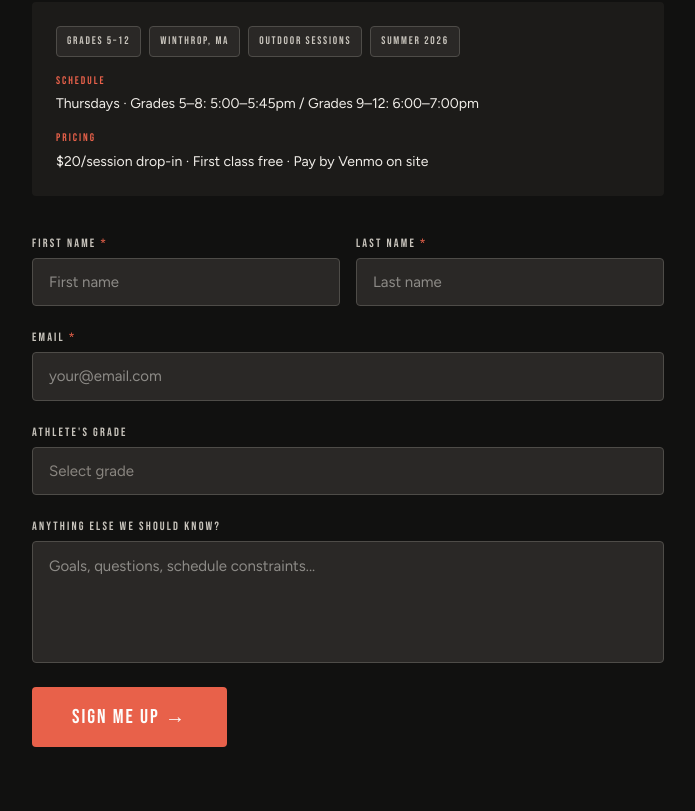
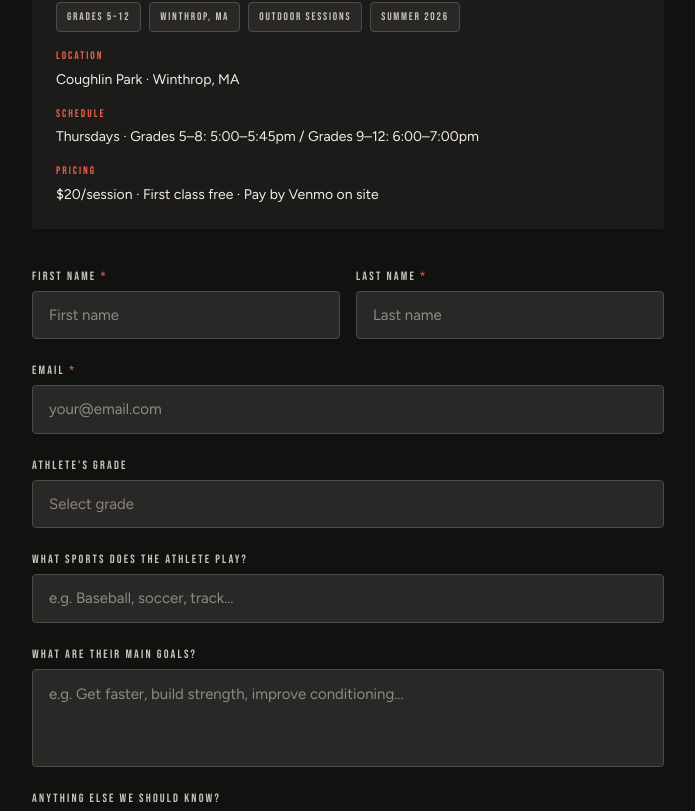
Before and after one commit to calliedepina-11/have-fun-athletics-site, a Next.js app: page /register in a window 1280 px wide. Shown: the part 371-1182 px from the top of the page, without its empty margins (292-987 px from the left). Built offline with nearby package versions, Linux system fonts and the light colour scheme.

Commit message:
Add location, new form questions, updated copy

```diff
--- a/app/programs/page.tsx
+++ b/app/programs/page.tsx
@@ -88,11 +88,16 @@ export default function ProgramsPage() {
                 </p>
               ))}
             </div>
-            {(prog.schedule || prog.pricing) && (
+            {(prog.location || prog.schedule || prog.pricing) && (
               <div
                 className="mb-5 p-4 rounded-sm"
                 style={{ background: "var(--d800)", borderLeft: "3px solid var(--coral)" }}
               >
+                {prog.location && (
+                  <p className="text-sm leading-relaxed mb-1" style={{ color: "var(--l200)" }}>
+                    <span style={{ color: "var(--g400)" }}>Location: </span>{prog.location}
+                  </p>
+                )}
                 {prog.schedule && (
                   <p className="text-sm leading-relaxed mb-1" style={{ color: "var(--l200)" }}>
                     <span style={{ color: "var(--g400)" }}>Schedule: </span>{prog.schedule}
--- a/app/register/page.tsx
+++ b/app/register/page.tsx
@@ -19,6 +19,8 @@ export default function RegisterPage() {
     lastName: "",
     email: "",
     grade: "",
+    sports: "",
+    goals: "",
     notes: "",
   });
 
@@ -67,7 +69,7 @@ export default function RegisterPage() {
               Sign Up.
             </h1>
             <p className="text-[15px] leading-[1.65]" style={{ color: "var(--g400)" }}>
-              {prog.description.split("\n\n")[0]} Sign up isn't required, but we love to get to know our athletes so we can tailor our programs.
+              Sign up below — we love to get to know our athletes so we can tailor our programs. First session is on us.
             </p>
           </div>
 
@@ -89,6 +91,17 @@ export default function RegisterPage() {
                 </span>
               ))}
             </div>
+            {prog.location && (
+              <div>
+                <span
+                  className="block text-[11px] tracking-[0.18em] uppercase mb-1"
+                  style={{ fontFamily: "var(--font-bebas)", color: "var(--coral)" }}
+                >
+                  Location
+                </span>
+                <p className="text-[14px]" style={{ color: "var(--l200)" }}>{prog.location}</p>
+              </div>
+            )}
             {prog.schedule && (
               <div>
                 <span
@@ -179,13 +192,41 @@ export default function RegisterPage() {
                 />
               </Field>
 
-              {/* Notes */}
+              {/* Sports */}
+              <Field label="What sports does the athlete play?">
+                <Input
+                  value={form.sports}
+                  onChange={(v) => set("sports", v)}
+                  placeholder="e.g. Baseball, soccer, track..."
+                />
+              </Field>
+
+              {/* Goals */}
+              <Field label="What are their main goals?">
+                <textarea
+                  value={form.goals}
+                  onChange={(e) => set("goals", e.target.value)}
+                  placeholder="e.g. Get faster, build strength, improve conditioning..."
+                  rows={3}
+                  className="w-full px-4 py-3 rounded-sm text-[15px] leading-[1.6] resize-none outline-none transition-colors"
+                  style={{
+                    fontFamily: "var(--font-figtree)",
+                    background: "var(--d800)",
+                    color: "var(--l200)",
+                    border: "1px solid var(--d600)",
+                  }}
+                  onFocus={(e) => (e.target.style.borderColor = "var(--coral)")}
+                  onBlur={(e) => (e.target.style.borderColor = "var(--d600)")}
+                />
+              </Field>
+
+              {/* Anything else */}
               <Field label="Anything else we should know?">
                 <textarea
                   value={form.notes}
                   onChange={(e) => set("notes", e.target.value)}
-                  placeholder="Goals, questions, schedule constraints..."
-                  rows={4}
+                  placeholder="Questions, schedule constraints, injuries, anything..."
+                  rows={3}
                   className="w-full px-4 py-3 rounded-sm text-[15px] leading-[1.6] resize-none outline-none transition-colors"
                   style={{
                     fontFamily: "var(--font-figtree)",
--- a/content/site.ts
+++ b/content/site.ts
@@ -26,7 +26,7 @@ export const home = {
     label: "Have Fun Athletics",
     headline: "Train Hard.\nHave Fun.",
     body: "We don't just train athletes. We build athletes who love to train.",
-    sub: "Inaugural program: Grades 5–12 · Winthrop, MA · Summer 2026",
+    sub: "Performance Training program launching Summer 2026 · Grades 5–12 · Winthrop, MA",
     cta: { label: "See Our Programs →", href: "/programs" },
     image: "/home_hero.jpg",
   },
@@ -101,7 +101,8 @@ Our inaugural program. Outdoor athletic training for athletes in grades 5–12 b
 We train the whole athlete. Speed, agility, strength, conditioning, and the mental habits that separate good athletes from great ones.
       `,
       schedule: "Thursdays · Grades 5–8: 5:00–5:45pm / Grades 9–12: 6:00–7:00pm",
-      pricing: "$20/session drop-in · First class free · Pay by Venmo on site",
+      location: "Coughlin Park · Winthrop, MA",
+      pricing: "$20/session · First class free · Pay by Venmo on site",
       tags: ["Grades 5–12", "Winthrop, MA", "Outdoor Sessions", "Summer 2026"],
       cta: { label: "Sign Up →", href: "/register", style: "coral" as const },
     },
```
